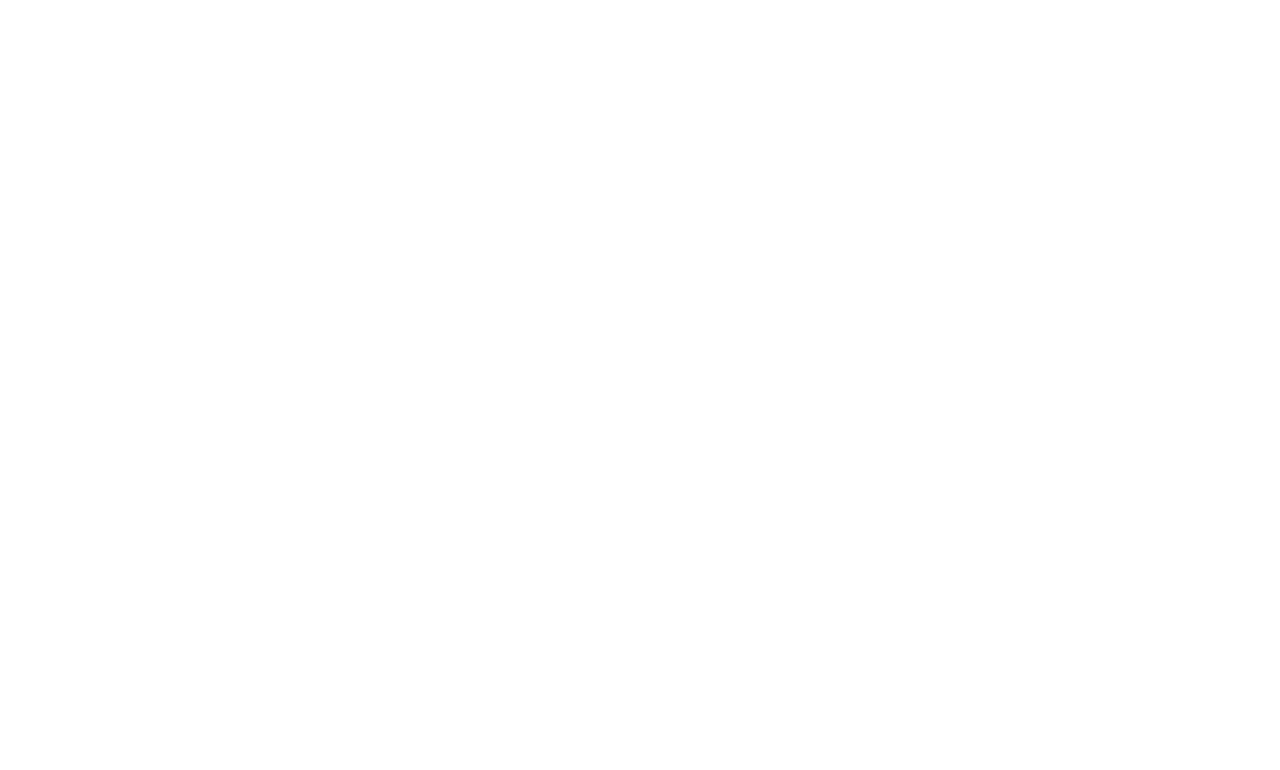
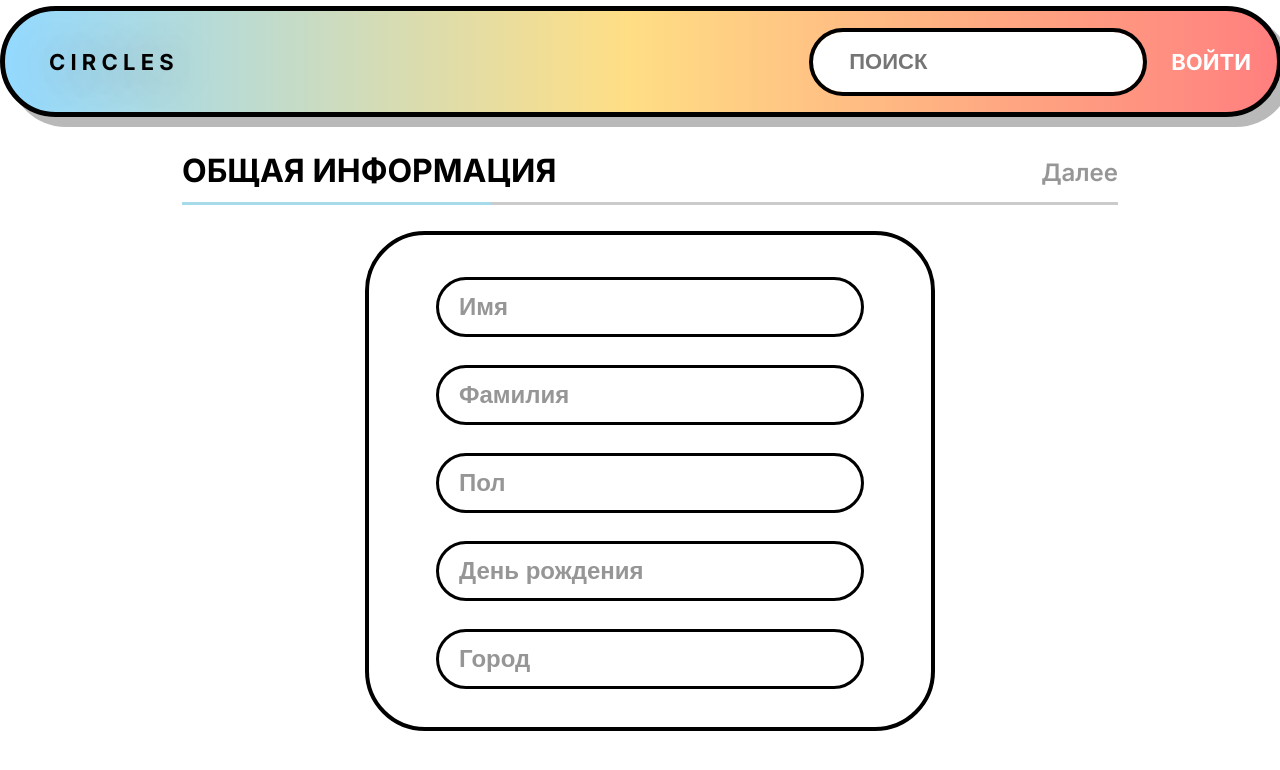
Before and after one commit to Rinkiari/circles, a React (Create React App) app: page /fillmyprofile in a window 1280 px wide. Before the commit this address had no page. Shown: the top 770 px of the page. Built offline with nearby package versions, Linux system fonts and the light colour scheme.

Commit message:
+fillmyprofile page(1/3 блока), null? validate, expandable form

```diff
--- a/src/App.js
+++ b/src/App.js
@@ -1,13 +1,14 @@
-import React from 'react';
-import { Route, Routes } from 'react-router-dom';
-import { createContext } from 'react';
-import './scss/app.scss';
+import React from "react";
+import { Route, Routes } from "react-router-dom";
+import { createContext } from "react";
+import "./scss/app.scss";
 
-import Home from './pages/Home';
-import LogReg from './pages/LogReg';
-import MyProfile from './pages/MyProfile';
-import Profile from './pages/Profile';
-import Event from './pages/Event';
+import Home from "./pages/Home";
+import LogReg from "./pages/LogReg";
+import MyProfile from "./pages/MyProfile";
+import Profile from "./pages/Profile";
+import Event from "./pages/Event";
+import FillMyProfile from "./pages/FillMyProfile";
 
 export const LoginContext = createContext();
 
@@ -23,6 +24,7 @@
           <Route path="/login" element={<LogReg />} />
           <Route path="/myprofile" element={<MyProfile />} />
           <Route path="/profile" element={<Profile />} />
+          <Route path="/fillmyprofile" element={<FillMyProfile />} />
           <Route path="/event/:id" element={<Event />} />
         </Routes>
       </LoginContext.Provider>
--- /dev/null
+++ b/src/components/FillMyProfBlock/FillMyProfBlock.module.scss
@@ -0,0 +1,60 @@
+.main_container {
+  width: 936px;
+  margin: 34px auto;
+
+  .top_inner_cont {
+    width: 100%;
+    display: flex;
+    justify-content: space-between;
+    align-items: center;
+
+    h2 {
+      font-size: 32px;
+      font-weight: 700;
+    }
+
+    p {
+      font-size: 24px;
+      font-weight: 600;
+      color: #969696;
+      cursor: pointer;
+      margin-top: 4px;
+    }
+  }
+
+  .bottom_inner_cont {
+    width: 100%;
+
+    .general_info_box {
+      width: 570px;
+      height: 500px;
+      margin: 26px auto;
+
+      border: 4px solid black;
+      border-radius: 60px;
+
+      form {
+        display: flex;
+        flex-direction: column;
+        align-items: center;
+        gap: 28px;
+        padding-top: 42px;
+
+        .inputek {
+          width: 428px;
+          height: 60px;
+          border-radius: 60px;
+          border: 3px solid #000;
+          font-size: 24px;
+          font-weight: 500;
+          padding-left: 20px;
+          color: black;
+          &::placeholder {
+            color: #969696;
+            font-weight: 600;
+          }
+        }
+      }
+    }
+  }
+}
--- /dev/null
+++ b/src/components/FillMyProfBlock/index.jsx
@@ -0,0 +1,70 @@
+import React from "react";
+import styles from "./FillMyProfBlock.module.scss";
+
+import ProgressLine from "../ProgressLine";
+
+const FillMyProfileBlock = () => {
+  const [step, setStep] = React.useState(1);
+  const [formValues, setFormValues] = React.useState({
+    name: "",
+    surname: "",
+    gender: "",
+    date_of_birth: "",
+    city: "",
+  });
+
+  // mассив для генерации placeholder'ов
+  const infoArr = [
+    { label: "Имя", key: "name" },
+    { label: "Фамилия", key: "surname" },
+    { label: "Пол", key: "gender" },
+    { label: "День рождения", key: "date_of_birth" },
+    { label: "Город", key: "city" },
+  ];
+
+  const handleInputChange = (key, value) => {
+    setFormValues((prev) => ({
+      ...prev,
+      [key]: value,
+    }));
+  };
+
+  const handleNextStep = () => {
+    const isFormValid = Object.values(formValues).every(
+      (value) => value.trim() !== "",
+    );
+    if (!isFormValid) {
+      alert("Пожалуйста, заполните все поля перед продолжением!");
+      return;
+    }
+    setStep((prev) => Math.min(3, prev + 1));
+  };
+
+  return (
+    <div className={styles.main_container}>
+      <div className={styles.top_inner_cont}>
+        <h2>ОБЩАЯ ИНФОРМАЦИЯ</h2>
+        <p onClick={handleNextStep}>Далее</p>
+      </div>
+      <ProgressLine currentStep={step} />
+      <div className={styles.bottom_inner_cont}>
+        <div className={styles.general_info_box}>
+          <form>
+            {infoArr.map(({ label, key }) => (
+              <input
+                required
+                className={styles.inputek}
+                key={key}
+                placeholder={label}
+                value={formValues[key] || ""}
+                onChange={(e) => handleInputChange(key, e.target.value)}
+              />
+            ))}
+          </form>
+        </div>
+      </div>
+    </div>
+  );
+};
+
+export default FillMyProfileBlock;
--- a/src/components/Header/Header.module.scss
+++ b/src/components/Header/Header.module.scss
@@ -1,6 +1,6 @@
 .root {
   max-width: 1400px;
-  margin: 18px auto;
+  margin: 2px auto;
 }
 
 .panel_container {
@@ -16,11 +16,25 @@
 
   //(ДОПИСАТЬ)
   &.home {
-    background-image: linear-gradient(0.25turn, #93d9ff 0%, #ffde85 49%, #ff7f7f 100%);
+    background-image: linear-gradient(
+      0.25turn,
+      #93d9ff 0%,
+      #ffde85 49%,
+      #ff7f7f 100%
+    );
   }
 
   &.myprofile {
     background-image: linear-gradient(0.25turn, #ffd194 0%, #ec946b 100%);
+  }
+
+  &.fillmyprofile {
+    background-image: linear-gradient(
+      0.25turn,
+      #93d9ff 0%,
+      #ffde85 49%,
+      #ff7f7f 100%
+    );
   }
 
   &.profile {
--- a/src/components/LogOnBlock/index.jsx
+++ b/src/components/LogOnBlock/index.jsx
@@ -1,13 +1,13 @@
-import React, { useState } from 'react';
-import { Link } from 'react-router-dom';
-import { useContext } from 'react';
-import styles from './LogOnBlock.module.scss';
-import backIcon from './back.png';
+import React, { useState } from "react";
+import { Link } from "react-router-dom";
+import { useContext } from "react";
+import styles from "./LogOnBlock.module.scss";
+import backIcon from "./back.png";
 
-import { LoginContext } from '../../App';
+import { LoginContext } from "../../App";
 
 const LogOnBlock = () => {
-  const [activeTab, setActiveTab] = useState('login');
+  const [activeTab, setActiveTab] = useState("login");
 
   const { isLogged, setIsLogged } = useContext(LoginContext);
 
@@ -20,29 +20,42 @@
         {/* Вкладки */}
         <div className={styles.authTabs}>
           <span
-            className={`${styles.tab} ${activeTab === 'login' ? styles.active : ''}`}
-            onClick={() => setActiveTab('login')}>
+            className={`${styles.tab} ${activeTab === "login" ? styles.active : ""}`}
+            onClick={() => setActiveTab("login")}
+          >
             ВХОД
           </span>
           <span
-            className={`${styles.tab} ${activeTab === 'register' ? styles.active : ''}`}
-            onClick={() => setActiveTab('register')}>
+            className={`${styles.tab} ${activeTab === "register" ? styles.active : ""}`}
+            onClick={() => setActiveTab("register")}
+          >
             РЕГИСТРАЦИЯ
           </span>
         </div>
         <hr className={styles.divider} />
 
         {/* Форма входа */}
-        {activeTab === 'login' && (
+        {activeTab === "login" && (
           <div className={styles.formContainer}>
             <form>
-              <input type="text" placeholder="Логин" className={styles.inputField} required />
-              <input type="password" placeholder="Пароль" className={styles.inputField} required />
-              <Link to="/">
+              <input
+                type="text"
+                placeholder="Логин"
+                className={styles.inputField}
+                required
+              />
+              <input
+                type="password"
+                placeholder="Пароль"
+                className={styles.inputField}
+                required
+              />
+              <Link to="/fillmyprofile">
                 <button
                   onClick={() => setIsLogged(!isLogged)}
                   type="submit"
-                  className={styles.submitBtn}>
+                  className={styles.submitBtn}
+                >
                   Продолжить
                 </button>
               </Link>
@@ -51,23 +64,39 @@
         )}
 
         {/* Форма регистрации */}
-        {activeTab === 'register' && (
+        {activeTab === "register" && (
           <div className={styles.formContainer}>
             <form>
-              <input type="text" placeholder="Логин" className={styles.inputField} required />
-              <input type="password" placeholder="Пароль" className={styles.inputField} required />
+              <input
+                type="text"
+                placeholder="Логин"
+                className={styles.inputField}
+                required
+              />
+              <input
+                type="password"
+                placeholder="Пароль"
+                className={styles.inputField}
+                required
+              />
               <input
                 type="password"
                 placeholder="Ещё раз пароль"
                 className={styles.inputField}
                 required
               />
-              <input type="email" placeholder="Email" className={styles.inputField} required />
+              <input
+                type="email"
+                placeholder="Email"
+                className={styles.inputField}
+                required
+              />
               <Link to="/">
                 <button
                   onClick={() => setIsLogged(!isLogged)}
                   type="submit"
-                  className={styles.submitBtn}>
+                  className={styles.submitBtn}
+                >
                   Продолжить
                 </button>
               </Link>
--- /dev/null
+++ b/src/components/ProgressLine/ProgressLine.module.scss
@@ -0,0 +1,11 @@
+.container {
+  width: 100%;
+  margin: 12px 0;
+}
+
+.progressLine {
+  width: 100%;
+  height: 3px;
+  margin: 8px 0px;
+  border: none;
+}
--- /dev/null
+++ b/src/components/ProgressLine/index.jsx
@@ -0,0 +1,25 @@
+import React from "react";
+import styles from "./ProgressLine.module.scss";
+
+const ProgressLine = ({ currentStep }) => {
+  return (
+    <div className={styles.container}>
+      <hr
+        className={styles.progressLine}
+        style={{
+          background: `linear-gradient(
+      to right,
+      ${currentStep === 1 ? "#A7DBE9" : "#CBCBCB"} 0%,
+      ${currentStep === 1 ? "#A7DBE9" : "#CBCBCB"} 33%,
+      ${currentStep === 2 ? "#FFDB85" : "#CBCBCB"} 33%,
+      ${currentStep === 2 ? "#FFDB85" : "#CBCBCB"} 66%,
+      ${currentStep === 3 ? "#FF9681" : "#CBCBCB"} 66%,
+      ${currentStep === 3 ? "#FF9681" : "#CBCBCB"} 100%
+    )`,
+        }}
+      />
+    </div>
+  );
+};
+
+export default ProgressLine;
--- /dev/null
+++ b/src/pages/FillMyProfile.jsx
@@ -0,0 +1,12 @@
+import Header from "../components/Header";
+import FillMyProfileBlock from "../components/FillMyProfBlock";
+
+const FillMyProfile = () => {
+  return (
+    <>
+      <Header />
+      <FillMyProfileBlock />
+    </>
+  );
+};
+export default FillMyProfile;
--- a/src/scss/app.scss
+++ b/src/scss/app.scss
@@ -1,13 +1,12 @@
-@import './libs/normalize';
+@import "./libs/normalize";
 
 body {
-  font-family: 'Inter', sans-serif;
+  font-family: "Inter", sans-serif;
 }
 
 .app-container {
   width: 1300px;
-  min-height: 100vh;
-  margin: 26px auto;
+  margin: 6px auto;
 }
 
 .event_container {
```
